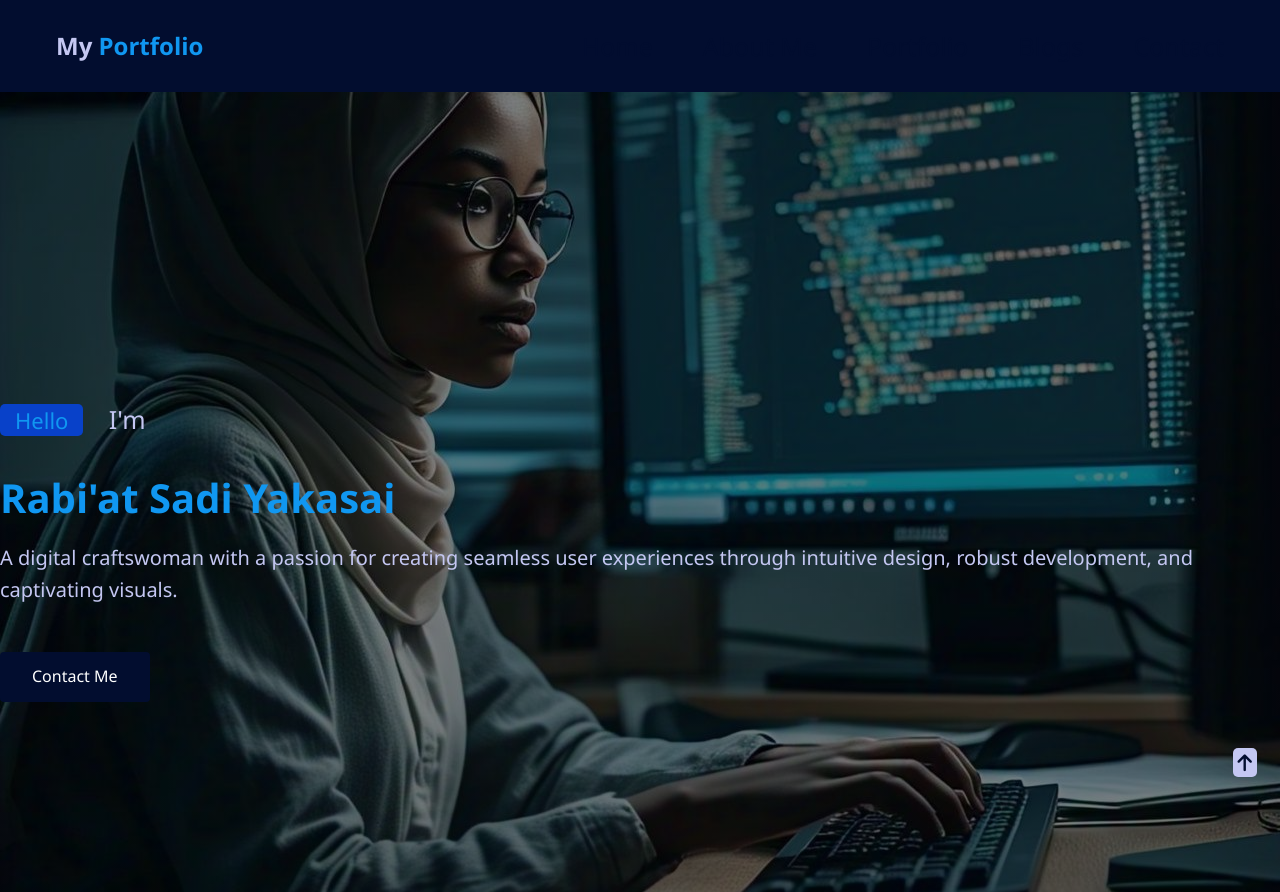
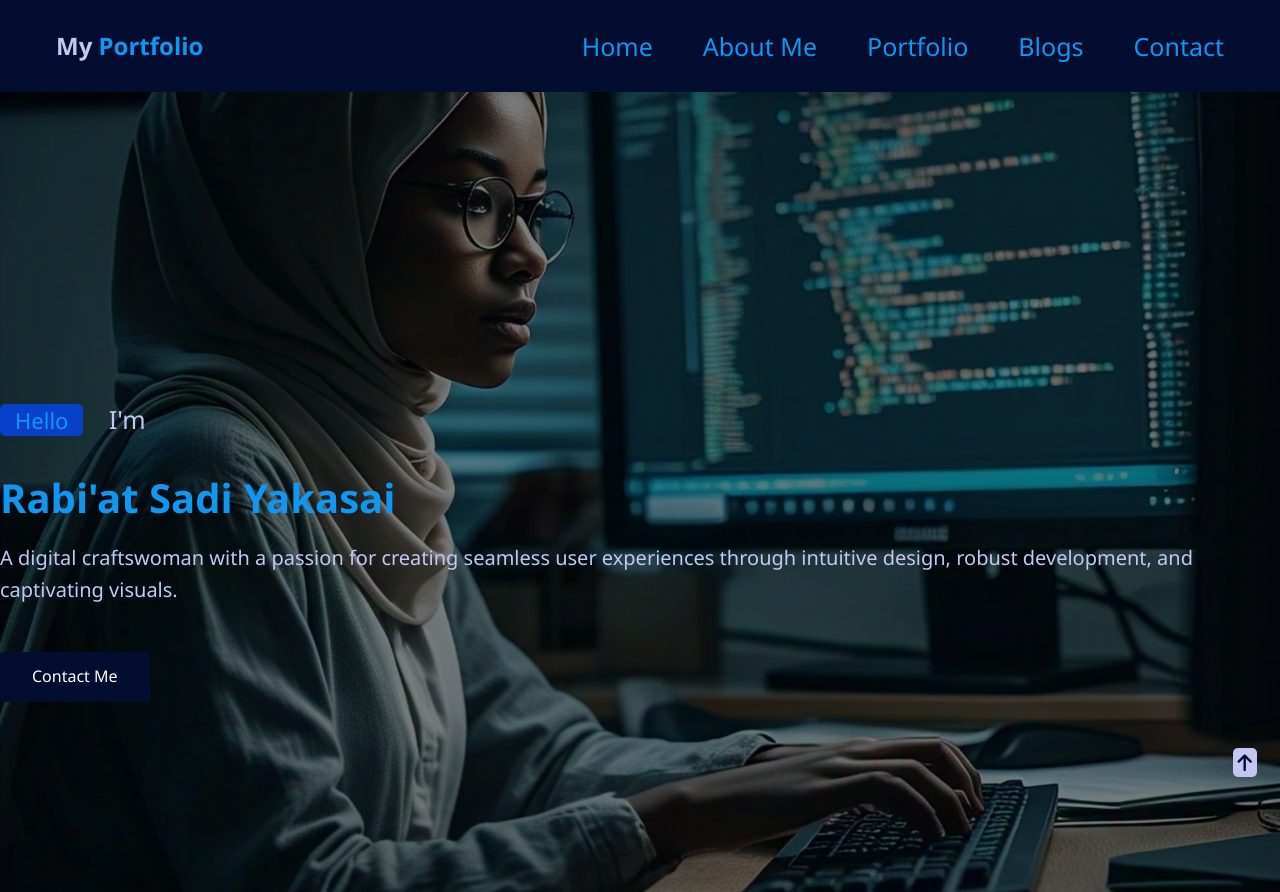
Before and after one commit to RabiatYakasai/My-Portfolio-, a plain HTML site: page index.html in a window 1280 px wide. Shown: the top 892 px of the page. Drawn offline with Linux system fonts and the light colour scheme.

Commit message:
Update styles.css

```diff
--- a/styles.css
+++ b/styles.css
@@ -85,7 +85,7 @@ header {
   font-size: 25px;
 }
 .nav-links li a {
-  color :var(--bg-color-one);
+  color:#1097f1;
   font-weight: 500;
   transition: color 0.2s;
   }
```
